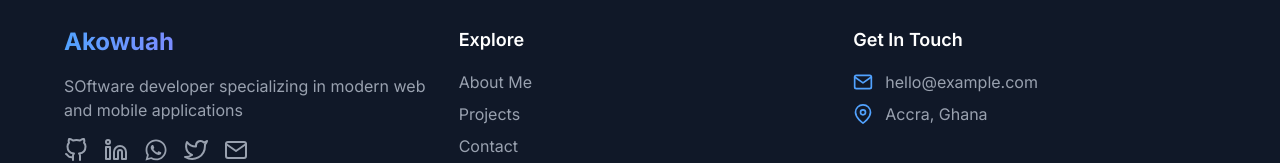
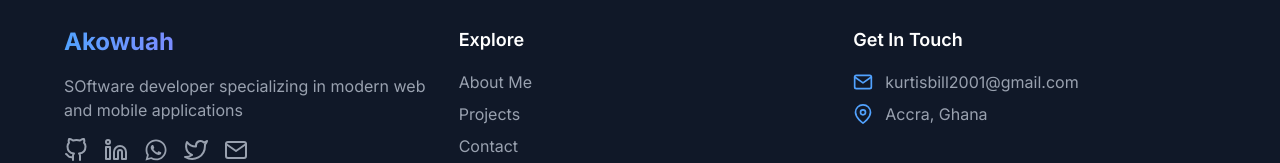
Before and after one commit to Kurtis1955/theophilus_ak, a Next.js app: page /contact in a window 1280 px wide. Shown: the part 1016-1179 px from the top of the page. Built offline with nearby package versions, Linux system fonts and the light colour scheme.

Commit message:
Update footer.tsx

```diff
--- a/app/components/footer.tsx
+++ b/app/components/footer.tsx
@@ -119,7 +119,7 @@ export default function Footer() {
                   href="mailto:hello@example.com"
                   className="text-gray-400 hover:text-blue-400 transition-colors"
                 >
-                  hello@example.com
+                  kurtisbill2001@gmail.com
                 </a>
               </li>
               <li className="flex items-start">
```
